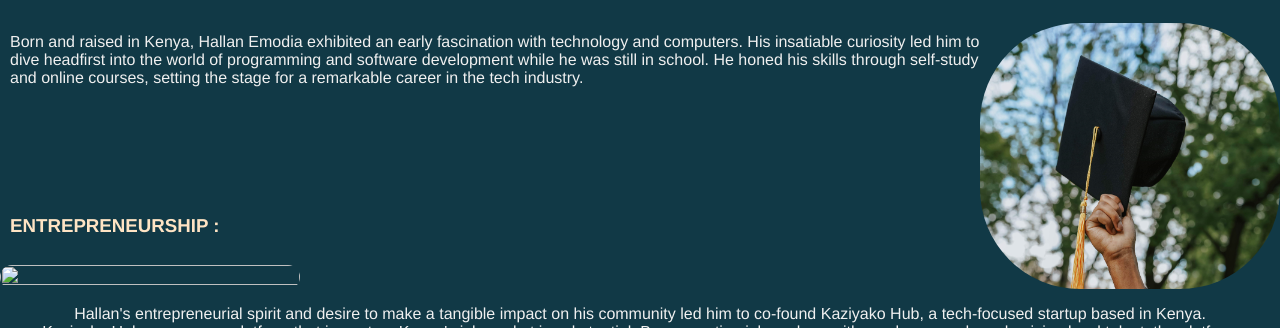
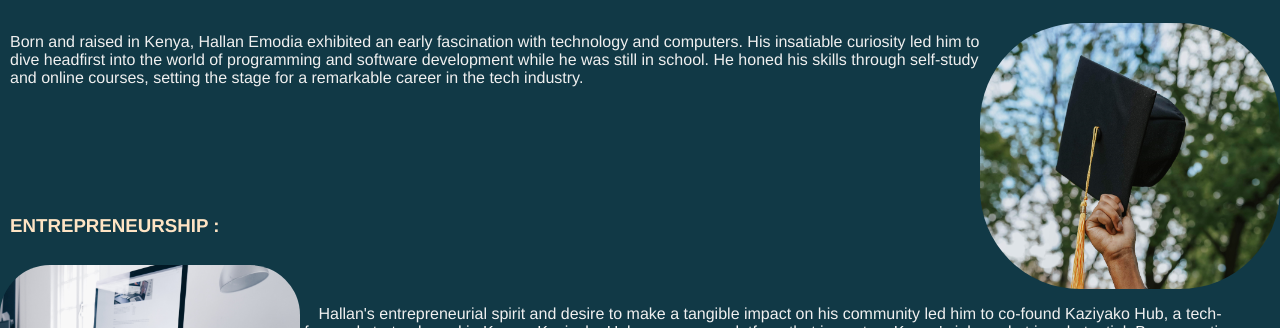
Before and after one commit to wavesha/Hallan-profile, a plain HTML site: page index.html in a window 1280 px wide. Shown: the part 472-800 px from the top of the page. Drawn offline with Linux system fonts and the light colour scheme.

Commit message:
Update index.html

```diff
--- a/index.html
+++ b/index.html
@@ -29,7 +29,7 @@
     <br><br><br><br><br><br>
     <h3 class="dia" >ENTREPRENEURSHIP :</h3>
     <br>
-    <div class="comp"> <img  src="../Hallan-profile/images/computer 3.jpg .jpg" width="300px"/></div>
+    <div class="comp"> <img  src="../Hallan-profile/images/computer 3.jpg" width="300px"/></div>
     <div class="ent"><p>Hallan's entrepreneurial spirit and desire to make a tangible impact on his community led him to co-found Kaziyako Hub, a tech-focused startup based in Kenya. Kaziyako Hub serves as a platform that  impact on Kenya's job market is substantial. By connecting job seekers with employers and emphasizing local talent, the platform contributes to reduced unemployment rates, increased workforce productivity, and overall economic growth. Its vision is to be a catalyst for positive change in Kenya, where every job seeker can find fulfilling employment and every employer can discover exceptional talent.</p></div>
 
     <br><br><br><br><br><br>
```
